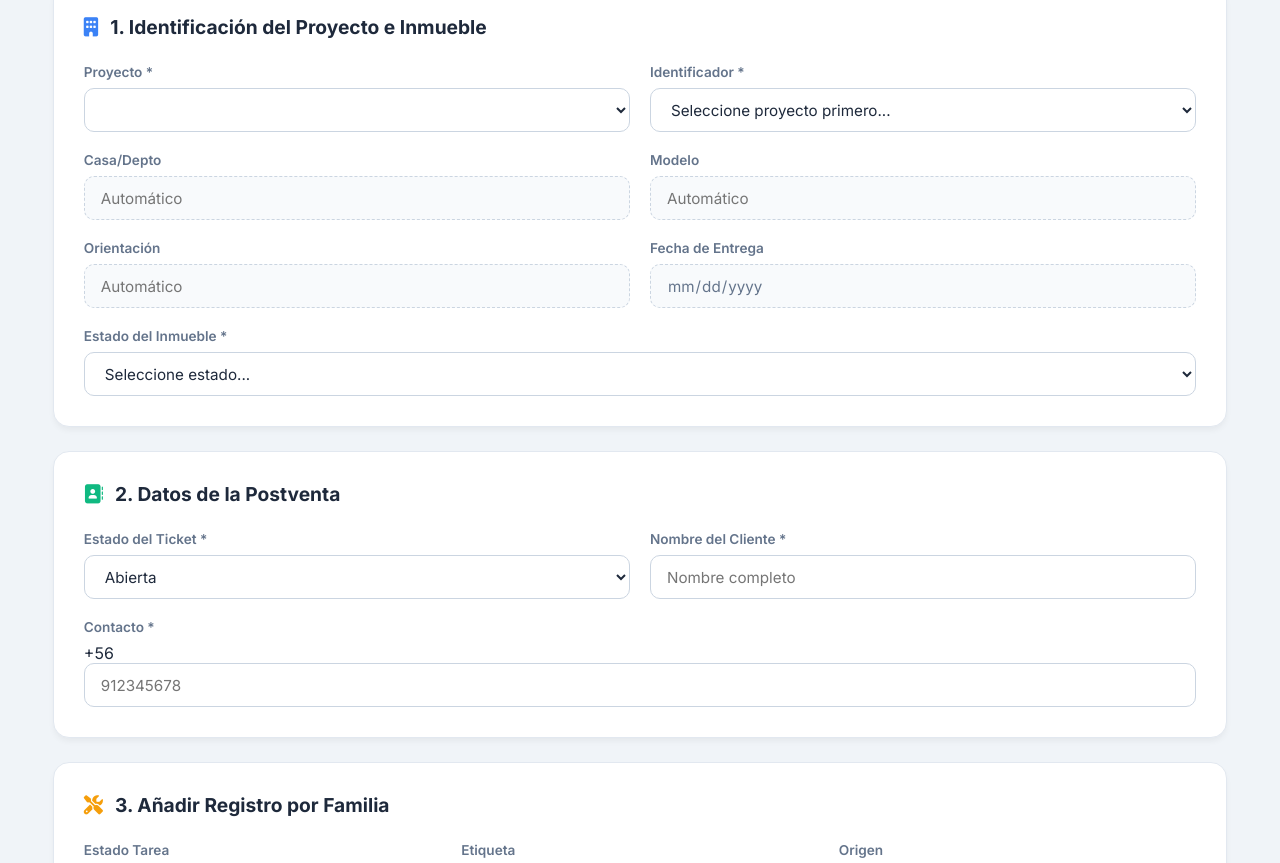
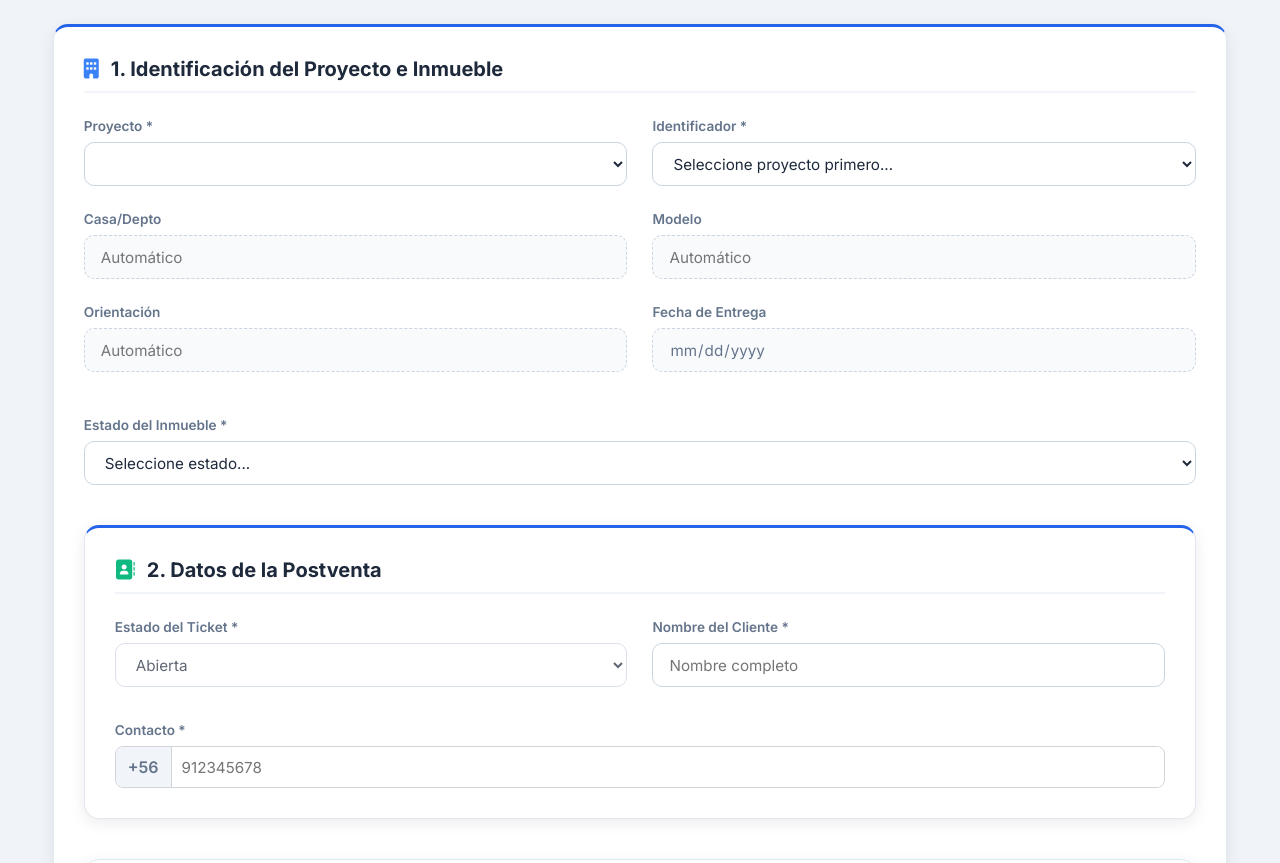
Before and after one commit to iavila-bi/POST_VENTA_V1, a website: page registro.html in a window 1280 px wide. Shown: the part 127-990 px from the top of the page. Drawn offline with Linux system fonts and the light colour scheme; no server answers.

Commit message:
Versión estable REGISTRO DE CASA LISTO

```diff
--- a/estilo.css
+++ b/estilo.css
@@ -361,3 +361,114 @@ select {
     color: #2563eb !important;
     border-color: #94a3b8;
 }
+
+/* Espaciado entre las secciones principales */
+.tarjeta-modulo {
+    margin-bottom: 25px; /* Crea el espacio entre la sección 1, 2 y 3 */
+    padding: 20px;
+    background: #ffffff;
+    border-radius: 12px;
+    border: 1px solid #e2e8f0;
+}
+
+/* Arreglo del contenedor de teléfono */
+.telefono-container {
+    display: flex;
+    align-items: center;
+    border: 1px solid #d1d5db;
+    border-radius: 8px;
+    overflow: hidden;
+    height: 42px; /* Forzamos la misma altura que los otros inputs */
+}
+
+.telefono-prefix {
+    background: #f1f5f9;
+    padding: 0 12px;
+    height: 100%;
+    display: flex;
+    align-items: center;
+    border-right: 1px solid #d1d5db;
+    color: #64748b;
+    font-weight: 600;
+}
+
+.telefono-input {
+    border: none !important; /* Quitamos el borde para que use el del container */
+    padding: 10px !important;
+    width: 100%;
+}
+
+/* Asegurar que el grid de la sección 2 respete las dos columnas */
+.grid-campos-doble {
+    display: grid;
+    grid-template-columns: 1fr 1fr;
+    gap: 20px;
+}
+
+.field-full {
+    grid-column: 1 / -1; /* El teléfono ocupará todo el ancho si así lo deseas */
+}
+
+/* Esto separará la Sección 1, 2 y 3 una de otra */
+.tarjeta-modulo {
+    background: var(--blanco);
+    border-radius: 15px;
+    padding: 30px;
+    margin-bottom: 30px; /* 🚀 Este es el "aire" que falta entre secciones */
+    box-shadow: 0 4px 15px rgba(0,0,0,0.05);
+    border: 1px solid #e2e8f0;
+    display: block; /* Para que no intente ser flex como las tarjetas del dashboard */
+}
+
+/* Títulos de sección para que no queden pegados arriba */
+.titulo-seccion {
+    font-size: 20px;
+    margin-bottom: 25px;
+    color: var(--texto-oscuro);
+    display: flex;
+    align-items: center;
+    gap: 12px;
+    border-bottom: 2px solid #f1f5f9;
+    padding-bottom: 10px;
+}
+
+.grid-campos-doble {
+    display: grid;
+    grid-template-columns: 1fr 1fr; /* Divide en dos columnas iguales */
+    gap: 25px; /* Espacio entre los inputs */
+}
+
+/* El campo de contacto se ve mejor ocupando todo el ancho abajo */
+.field-full {
+    grid-column: span 2;
+    margin-top: 10px;
+}
+
+/* Forzar separación entre secciones del formulario */
+div.tarjeta-modulo {
+    display: block !important; /* Asegura que se comporte como bloque */
+    margin-top: 40px !important; /* Aumentamos a 40px para que se note el aire */
+    margin-bottom: 20px !important;
+    clear: both; /* Evita que elementos de arriba se le peguen */
+}
+
+/* Ajuste específico para la Sección 2 si sigue pegada */
+.tarjeta-modulo:nth-of-type(2) {
+    border-top: 1px solid #e2e8f0; /* Una línea sutil para marcar límite */
+    padding-top: 30px !important;
+}
+
+
+/* Esto obligará a que cada tarjeta tenga su propio espacio */
+.tarjeta-modulo {
+    display: block !important;
+    margin-top: 50px !important; /* Espacio de sobra para que respire */
+    margin-bottom: 20px !important;
+    box-shadow: 0 4px 15px rgba(0,0,0,0.08) !important;
+    clear: both !important;
+}
+
+/* Para que la Sección 2 se identifique bien */
+.tarjeta-modulo:nth-of-type(2) {
+    border-top: 3px solid var(--azul-claro) !important;
+}
--- a/logica_registro.js
+++ b/logica_registro.js
@@ -106,7 +106,6 @@ async function cargarSubfamilias() {
 }
 
 // 5. Cargar detalles del inmueble (Automáticos)
-// 5. Cargar detalles del inmueble (Automáticos)
 async function cargarDatosInmueble() {
     const idInmueble = document.getElementById('id_inmueble').value;
     if (!idInmueble) return;
@@ -119,33 +118,24 @@ async function cargarDatosInmueble() {
         document.getElementById('val-modelo').value = datos.modelo || '';
         document.getElementById('val-orientacion').value = datos.orientacion || '';
 
-        // 1. Manejo de la Fecha
         const inputFecha = document.getElementById('val-fecha');
-        if (datos.fecha_entrega) {
+        const selectEstado = document.getElementById('estado_inmueble');
+
+        // Si la fecha es null o undefined, ponemos "En Stock"
+        if (!datos.fecha_entrega) {
+            inputFecha.value = '';
+            selectEstado.value = "En Stock"; // 🚀 Esto selecciona la opción automáticamente
+        } else {
             inputFecha.value = datos.fecha_entrega.split('T')[0];
-        } else {
-            inputFecha.value = ''; // Se deja en blanco si no tiene fecha
-        }
-
-        // 2. 🚀 NUEVA LÓGICA DE NEGOCIO: Estado automático según Fecha
-        const selectEstado = document.getElementById('estado_inmueble');
-        const estadoBD = datos.estado_inmueble || datos.estado;
-
-        if (!datos.fecha_entrega) {
-            // REGLA 1: Si NO hay fecha de entrega, forzar SIEMPRE a "En Stock"
-            selectEstado.value = "En Stock";
-        } else if (estadoBD) {
-            // REGLA 2: Si HAY fecha, respetamos el estado que traiga la BD (Preparación o Entregada)
-            selectEstado.value = estadoBD;
-        } else {
-            // REGLA 3: Por si la BD viene vacía pero tiene fecha, vuelve a "Seleccione..."
-            selectEstado.selectedIndex = 0;
+            // Si hay fecha, usamos el estado de la BD o por defecto "Entregada"
+            selectEstado.value = datos.estado_inmueble || "Entregada";
         }
 
     } catch (error) {
         console.error("Error al cargar detalles del inmueble:", error);
     }
 }
+
 function agregarFamiliaATabla() {
     alert("Función lista para procesar los registros.");
 }
--- a/registro.html
+++ b/registro.html
@@ -31,6 +31,7 @@
                 <div class="grupo-input"><label>Orientación</label><input type="text" id="val-orientacion" readonly placeholder="Automático"></div>
                 <div class="grupo-input"><label>Fecha de Entrega</label><input type="date" id="val-fecha" readonly></div>
                 <div class="grupo-input field-full">
+   <div class="grupo-input field-full">
     <label>Estado del Inmueble *</label>
     <select id="estado_inmueble">
         <option value="" disabled selected>Seleccione estado...</option>
@@ -45,14 +46,19 @@
 <div class="tarjeta-modulo">
     <h3 class="titulo-seccion"><i class="fas fa-address-book"></i> 2. Datos de la Postventa</h3>
     <div class="grid-campos-doble">
-                <div class="grupo-input"><label>Estado del Ticket *</label><select><option>Abierta</option></select></div>
-                <div class="grupo-input"><label>Nombre del Cliente *</label><input type="text" placeholder="Nombre completo"></div>
+        <div class="grupo-input">
+            <label>Estado del Ticket *</label>
+            <select id="estado_ticket" disabled> <option value="Abierta">Abierta</option>
+            </select>
+        </div>
+        <div class="grupo-input">
+            <label>Nombre del Cliente *</label>
+            <input type="text" id="nombre_cliente" placeholder="Nombre completo"> </div>
         <div class="grupo-input field-full">
             <label>Contacto *</label>
             <div class="telefono-container">
                 <span class="telefono-prefix">+56</span>
-                        <input type="text" class="telefono-input" placeholder="912345678">
-                    </div>
+                <input type="text" id="telefono_cliente" class="telefono-input" placeholder="912345678"> </div>
         </div>
     </div>
 </div>
```
Lines whose indentation alone changed are shown as unchanged.
